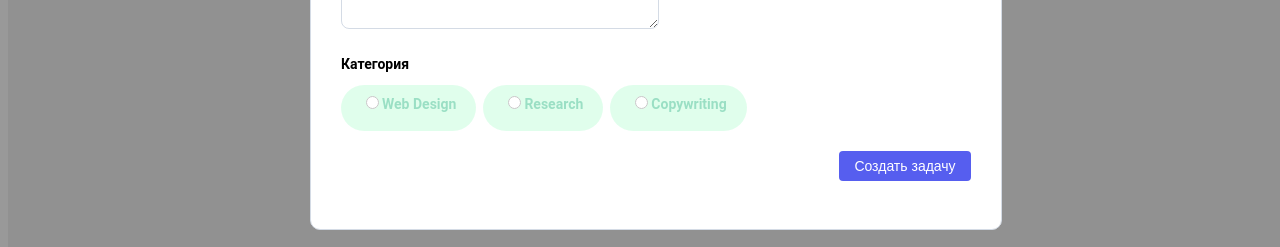
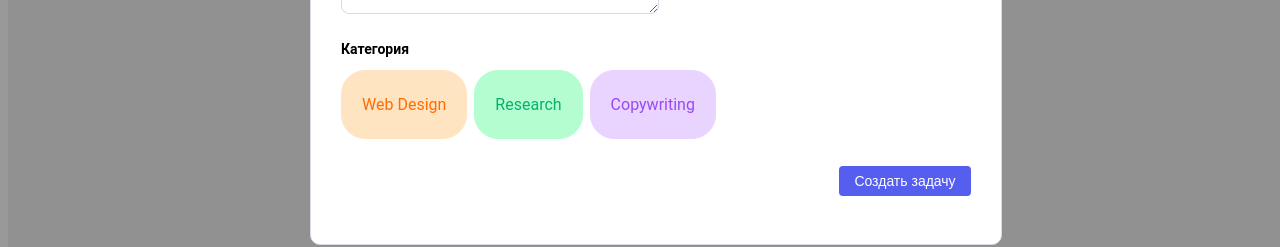
Before and after one commit to AlexeyIvanoof/skypro-kanban, a React (Vite) app: page /cardnew in a window 1280 px wide. Shown: the part 552-799 px from the top of the page. Built offline with nearby package versions, Linux system fonts and the light colour scheme; no server answers; sample sign-in values are in the browser's storage.

Commit message:
Курсовая для проверки

```diff
--- a/src/modal/PopNewCard/PopNewCard.jsx
+++ b/src/modal/PopNewCard/PopNewCard.jsx
@@ -99,39 +99,50 @@ const onChangeInput = (e) => {
                     <S.PopNewCardCategories>
                         <S.CategoriesP>Категория</S.CategoriesP>
                         <S.CategoriesThemes>
-
-                        <S.CategoriesTheme $themeColor={topicName[inputValue.topic]}>
-                        <S.Input
+                        <label>
+                        <S.CategoriesWebDesignInput
                            type="radio"
+                           id="radio1"
                            value="Web Design"
                            onChange={(e) =>
                             setInputValue({ ...inputValue, topic: e.target.value })
                           }
                        />
-                         <S.CatThemeP htmlFor="radio1">Web Design</S.CatThemeP>
-                         </S.CategoriesTheme>
+                        <S.CategoriesHideWebDesign $themeColor={topicName[inputValue.topic]}>
 
-                             <S.CategoriesTheme $themeColor={topicName[inputValue.topic]}>
-                        <S.Input
+                         <S.WebDesignP htmlFor="radio1">Web Design</S.WebDesignP>
+                         </S.CategoriesHideWebDesign>
+                         </label>
+
+                         <label>
+                         <S.CategoriesResearchInput
                            type="radio"
+                           id="radio2"
                            value="Research"
                            onChange={(e) =>
                             setInputValue({ ...inputValue, topic: e.target.value })
                           }
                        />
-                         <S.CatThemeP htmlFor="radio2">Research</S.CatThemeP>
-                         </S.CategoriesTheme>
+                             <S.CategoriesHideResearch $themeColor={topicName[inputValue.topic]}>
 
-                         <S.CategoriesTheme $themeColor={topicName[inputValue.topic]}>
-                        <S.Input
+                         <S.ResearchP htmlFor="radio2">Research</S.ResearchP>
+                         </S.CategoriesHideResearch>
+                         </label>
+
+                         <label>
+                         <S.CategoriesCopywritingInput
                            type="radio"
+                           id="radio3"
                            value="Copywriting"
                            onChange={(e) =>
                             setInputValue({ ...inputValue, topic: e.target.value })
                           }
                        />
-                         <S.CatThemeP htmlFor="radio3">Copywriting</S.CatThemeP>
-                         </S.CategoriesTheme>
+                         <S.CategoriesHideCopywriting $themeColor={topicName[inputValue.topic]}>
+
+                         <S.CopywritingP htmlFor="radio3">Copywriting</S.CopywritingP>
+                         </S.CategoriesHideCopywriting>
+                         </label>
 
                         </S.CategoriesThemes>
                     </S.PopNewCardCategories>
--- a/src/modal/PopNewCard/PopNewCard.stuled.js
+++ b/src/modal/PopNewCard/PopNewCard.stuled.js
@@ -218,7 +218,7 @@ color: #000;
 `;
 
 export const Input = styled.input`
-
+display: none
 `;
 
 export const CatThemeP = styled.label`
@@ -227,7 +227,6 @@ font-size: 14px;
   line-height: 14px;
   white-space: nowrap;
 `;
-
 
 export const CategoriesTheme = styled.div`
 display: inline-block;
@@ -283,3 +282,121 @@ color: red;
   font-weight: 600;
   line-height: 1;
 `;
+
+export const CategoriesWebDesignInput = styled.input`
+  display: inline-block;
+  width: auto;
+  height: 30px;
+  padding: 8px 20px;
+  border-radius: 24px;
+  margin-right: 7px;
+  opacity: 0.4;
+
+  &[type="radio"] {
+    display: none;
+  }
+  &:checked + div {
+  background-color: #fba96c;
+  color:  #ffe4c2;
+  font-weight: 700;
+}
+`;
+
+export const CategoriesHideWebDesign = styled.div`
+  border-radius: 24px;
+  margin-right: 7px;
+  cursor: pointer;
+  border: 1px solid #ffe4c2;
+  margin-bottom: 7px;
+  background-color: #ffe4c2;
+
+  &:hover {
+    opacity: 1 !important;
+    font-weight: 700;
+    background: #ffe4c2;
+  }
+`;
+
+export const WebDesignP = styled.p`
+  color: #ff6d00;
+  padding: 8px 20px;
+  border-radius: 24px;
+`;
+
+export const CategoriesResearchInput = styled.input`
+  display: inline-block;
+  width: auto;
+  height: 30px;
+  padding: 8px 20px;
+  border-radius: 24px;
+  margin-right: 7px;
+  opacity: 0.4;
+
+  &[type="radio"] {
+    display: none;
+  }
+  &:checked + div {
+  background-color: #50f692;
+  color: #06b16e;
+  font-weight: 700;
+}
+`;
+export const CategoriesHideResearch = styled.div`
+  border-radius: 24px;
+  margin-right: 7px;
+  cursor: pointer;
+  border: 1px solid #b4fdd1;
+  margin-bottom: 7px;
+  background-color: #b4fdd1;
+
+  &:hover {
+    opacity: 1 !important;
+    font-weight: 700;
+    background: #b4fdd1;
+  }
+`;
+
+export const ResearchP = styled.p`
+  color: #06b16e;
+  padding: 8px 20px;
+  border-radius: 24px;
+`;
+
+export const CategoriesCopywritingInput = styled.input`
+  display: inline-block;
+  width: auto;
+  height: 30px;
+  padding: 8px 20px;
+  border-radius: 24px;
+  margin-right: 7px;
+  opacity: 0.4;
+
+  &[type="radio"] {
+    display: none;
+  }
+  &:checked + div {
+    background-color:#bf92ef;
+  color: #06b16e;
+  font-weight: 700;
+}
+`;
+
+export const CategoriesHideCopywriting = styled.div`
+background-color: #e9d4ff;
+  border-radius: 24px;
+  margin-right: 7px;
+  cursor: pointer;
+  border: 1px solid #e9d4ff;
+  margin-bottom: 7px;
+
+  &:hover {
+    opacity: 1 !important;
+    font-weight: 700;
+    background: #e9d4ff;
+  }
+`;
+export const CopywritingP = styled.p`
+  color: #9a48f1;
+  padding: 8px 20px;
+  border-radius: 24px;
+`;
--- a/src/pages/CardPage/CardPage.jsx
+++ b/src/pages/CardPage/CardPage.jsx
@@ -89,9 +89,9 @@ export function CardPage() {
                     <><div>
                                 <S.StatusSubttl>Статус</S.StatusSubttl>
                                 <S.StatusThemes>
-                                    <S.StatusTheme>
-                                        <S.StatusThemeP>{currentCard.status}</S.StatusThemeP>
-                                    </S.StatusTheme>
+                                    <S.Theme>
+                                        <S.ThemeP>{currentCard.status}</S.ThemeP>
+                                    </S.Theme>
                                 </S.StatusThemes>
                             </div><S.PopBrowseWrap>
                                     <S.PopBrowseForm id="formBrowseCard" action="#">
@@ -112,45 +112,55 @@ export function CardPage() {
                         <><div>
                                     <S.StatusSubttl>Статус</S.StatusSubttl>
                                     <S.StatusThemes>
-                                        <S.StatusTheme>
-                                            <S.Input
+                                    <label>
+                                    <S.StatusThemesInput
                                                 type="radio"
                                                 value="Без статуса"
                                                 onChange={(e) => setInputValue({ ...inputValue, status: e.target.value })} />
+                                        <S.StatusTheme>
                                             <S.StatusThemeP htmlFor="radio1">Без статуса</S.StatusThemeP>
                                         </S.StatusTheme>
-                                        <S.StatusTheme>
-                                            <S.Input
+                                        </label>
+
+                                        <label>
+                                        <S.StatusThemesInput
                                                 type="radio"
                                                 value="Нужно сделать"
                                                 onChange={(e) => setInputValue({ ...inputValue, status: e.target.value })} />
+                                        <S.StatusTheme>
                                             <S.StatusThemeP htmlFor="radio1">Нужно сделать</S.StatusThemeP>
                                         </S.StatusTheme>
+                                        </label>
 
-                                        <S.StatusTheme>
-                                            <S.Input
+                                        <label>
+                                        <S.StatusThemesInput
                                                 type="radio"
                                                 value="В работе"
                                                 onChange={(e) => setInputValue({ ...inputValue, status: e.target.value })} />
+                                        <S.StatusTheme>
                                             <S.StatusThemeP htmlFor="radio1">В работе</S.StatusThemeP>
                                         </S.StatusTheme>
+                                        </label>
 
-                                        <S.StatusTheme>
-                                            <S.Input
+                                        <label>
+                                        <S.StatusThemesInput
                                                 type="radio"
                                                 value="Тестирование"
                                                 onChange={(e) => setInputValue({ ...inputValue, status: e.target.value })} />
+                                        <S.StatusTheme>
                                             <S.StatusThemeP htmlFor="radio1">Тестирование</S.StatusThemeP>
                                         </S.StatusTheme>
+                                        </label>
 
-                                        <S.StatusTheme>
-                                            <S.Input
+                                        <label>
+                                        <S.StatusThemesInput
                                                 type="radio"
                                                 value="Готово"
                                                 onChange={(e) => setInputValue({ ...inputValue, status: e.target.value })} />
+                                        <S.StatusTheme>
                                             <S.StatusThemeP htmlFor="radio1">Готово</S.StatusThemeP>
                                         </S.StatusTheme>
-
+                                        </label>
                                     </S.StatusThemes>
                                 </div><S.PopBrowseWrap>
                                         <S.PopBrowseForm id="formBrowseCard" action="#">
--- a/src/pages/CardPage/CardPage.stuled.js
+++ b/src/pages/CardPage/CardPage.stuled.js
@@ -184,7 +184,7 @@ display: flex;
   justify-content: flex-start;
 `;
 
-export const StatusTheme = styled.div`
+export const Theme = styled.div`
 border-radius: 24px;
   border: 0.7px solid rgba(148, 166, 190, 0.4);
   color: #94A6BE;
@@ -194,13 +194,52 @@ border-radius: 24px;
   background: #94A6BE;
   color: #FFFFFF;
 `;
-
-export const StatusThemeP = styled.p`
+export const ThemeP = styled.p`
 font-size: 14px;
   line-height: 1;
   letter-spacing: -0.14px;
   background: #94A6BE;
   color: #FFFFFF;
+`;
+
+export const StatusTheme = styled.div`
+border-radius: 24px;
+border: 0.7px solid rgba(148, 166, 190, 0.4);
+color: #94a6be;
+padding: 11px 14px 10px;
+margin-right: 7px;
+margin-bottom: 7px;
+cursor: pointer;
+
+&:hover {
+  background: #94a6be;
+color: #ffffff;
+}
+`;
+
+export const StatusThemesInput = styled.input`
+  display: inline-block;
+  width: auto;
+  height: 30px;
+  padding: 8px 20px;
+  border-radius: 24px;
+  margin-right: 7px;
+  opacity: 0.4;
+
+  &[type="radio"] {
+    display: none;
+  }
+  &:checked + div {
+  background-color: #94A6BE;
+  border: 1px solid #94A6BE;
+  color: #ffffff;
+}
+`;
+
+export const StatusThemeP = styled.p`
+font-size: 14px;
+line-height: 1;
+letter-spacing: -0.14px;
 `;
 
 export const FormBrowseBlock = styled.div`
@@ -320,8 +359,3 @@ background-color: ${({ $themeColor }) =>
     color: ${({ $themeColor }) => topicStyles[$themeColor]?.color || "#06b16e"};
   }
 `;
-
-
-export const Input = styled.input`
-
-`;
```
Also changed, not shown: 1 other file (tests, documents, lock files or other folders).
